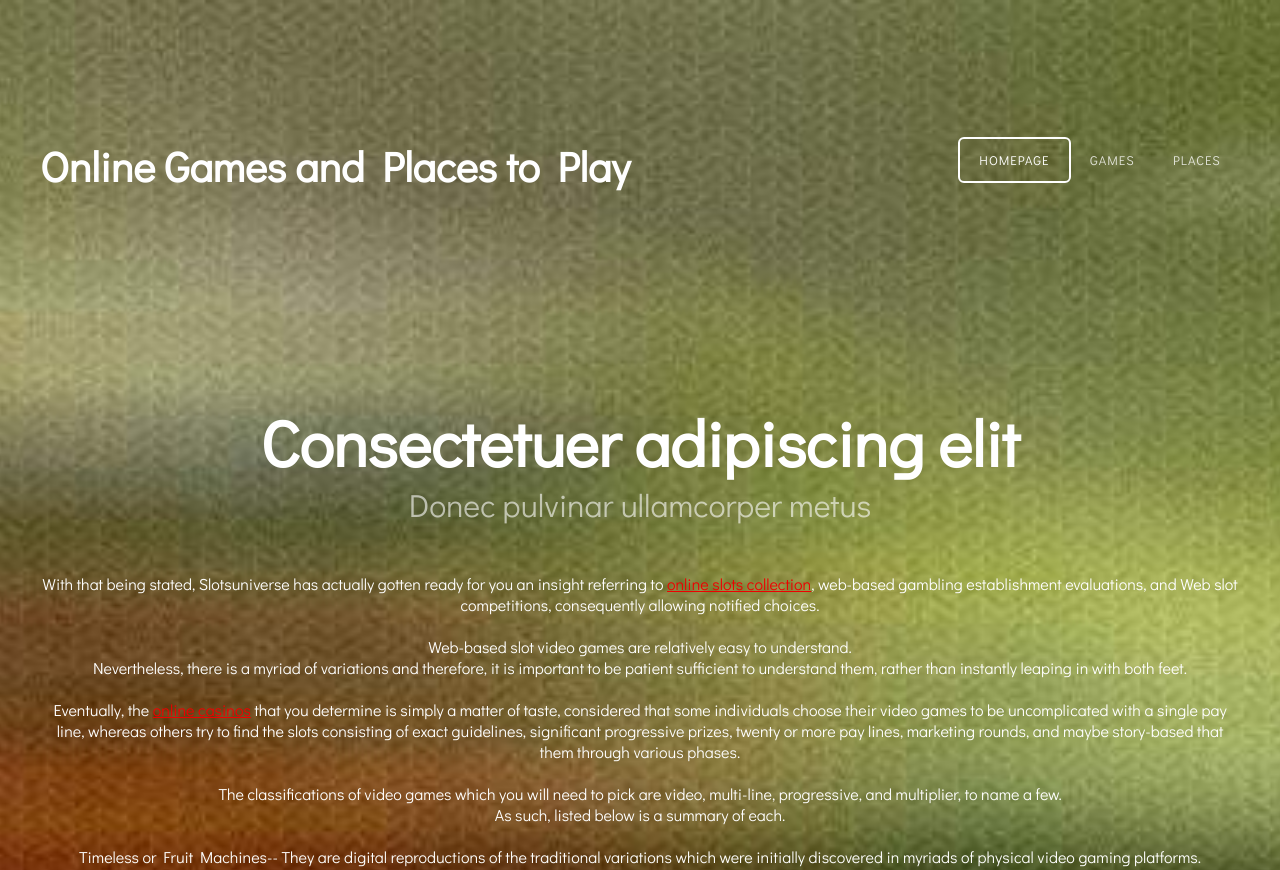
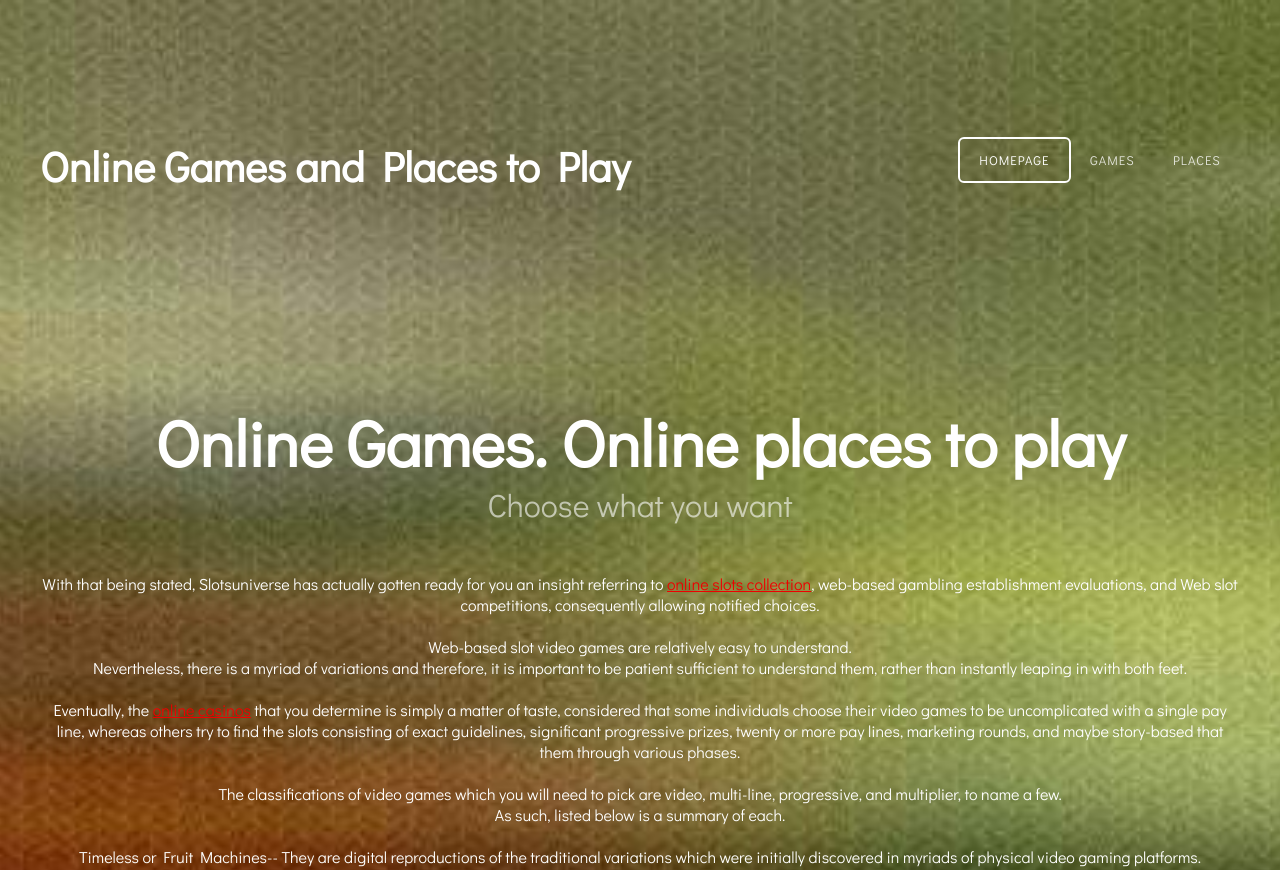
Before and after one commit to antikor1/online-games, a plain HTML site: page index.html in a window 1280 px wide. Shown: the top 870 px of the page. Drawn offline with Linux system fonts and the light colour scheme.

Commit message:
Update index.html

```diff
--- a/index.html
+++ b/index.html
@@ -28,8 +28,8 @@
 	</div>
 	<div id="banner" class="container">
 		<div class="title">
-			<h2>Consectetuer adipiscing elit</h2>
-			<span class="byline">Donec pulvinar ullamcorper metus</span>
+			<h2>Online Games. Online places to play</h2>
+			<span class="byline">Choose what you want</span>
 		</div>
 		<div>With that being stated, Slotsuniverse has actually gotten ready for you an insight referring to <a href="https://slotuniverses.com/">online slots collection</a>, web-based gambling establishment evaluations, and Web slot competitions, consequently allowing notified choices.<br><br>Web-based slot video games are relatively easy to understand.</div>
 <div>Nevertheless, there is a myriad of variations and therefore, it is important to be patient sufficient to understand them, rather than instantly leaping in with both feet.</div>
```
